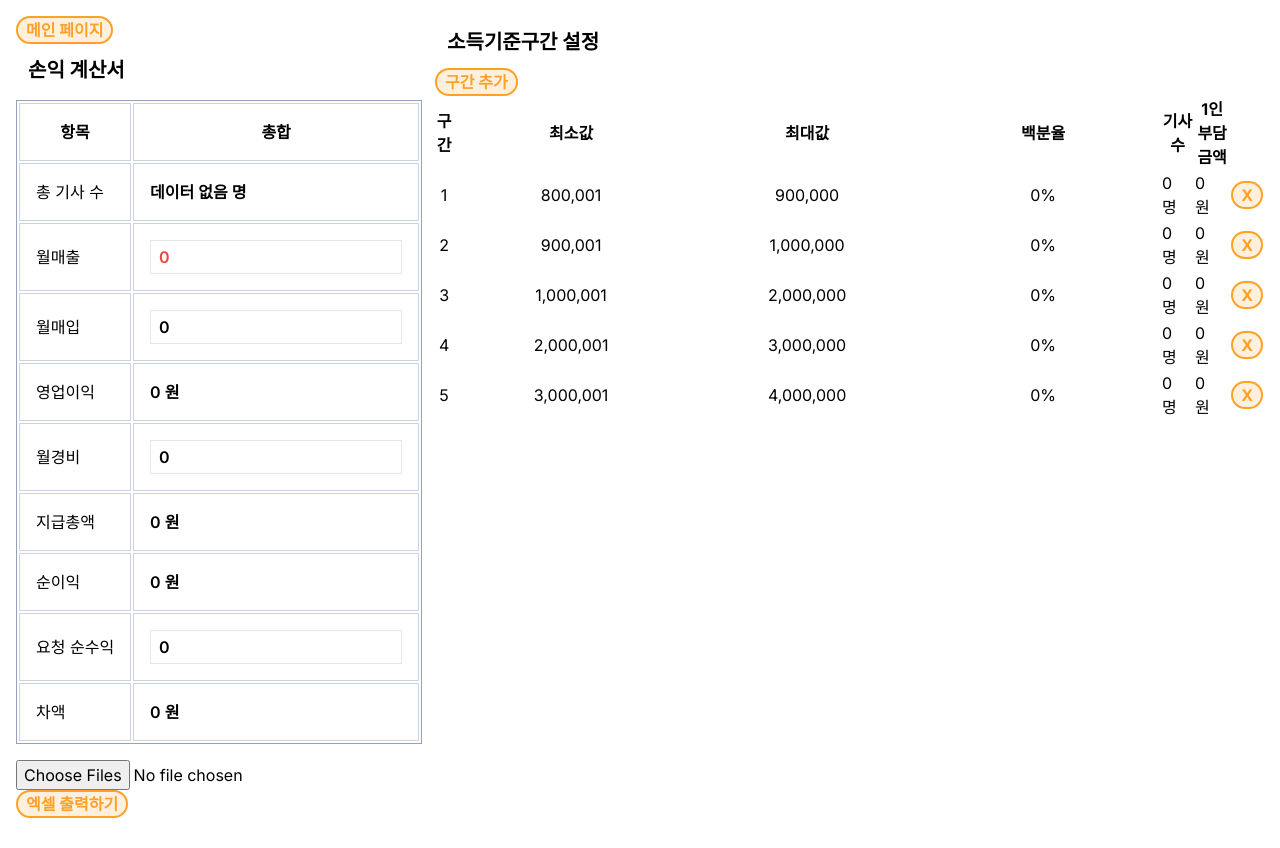
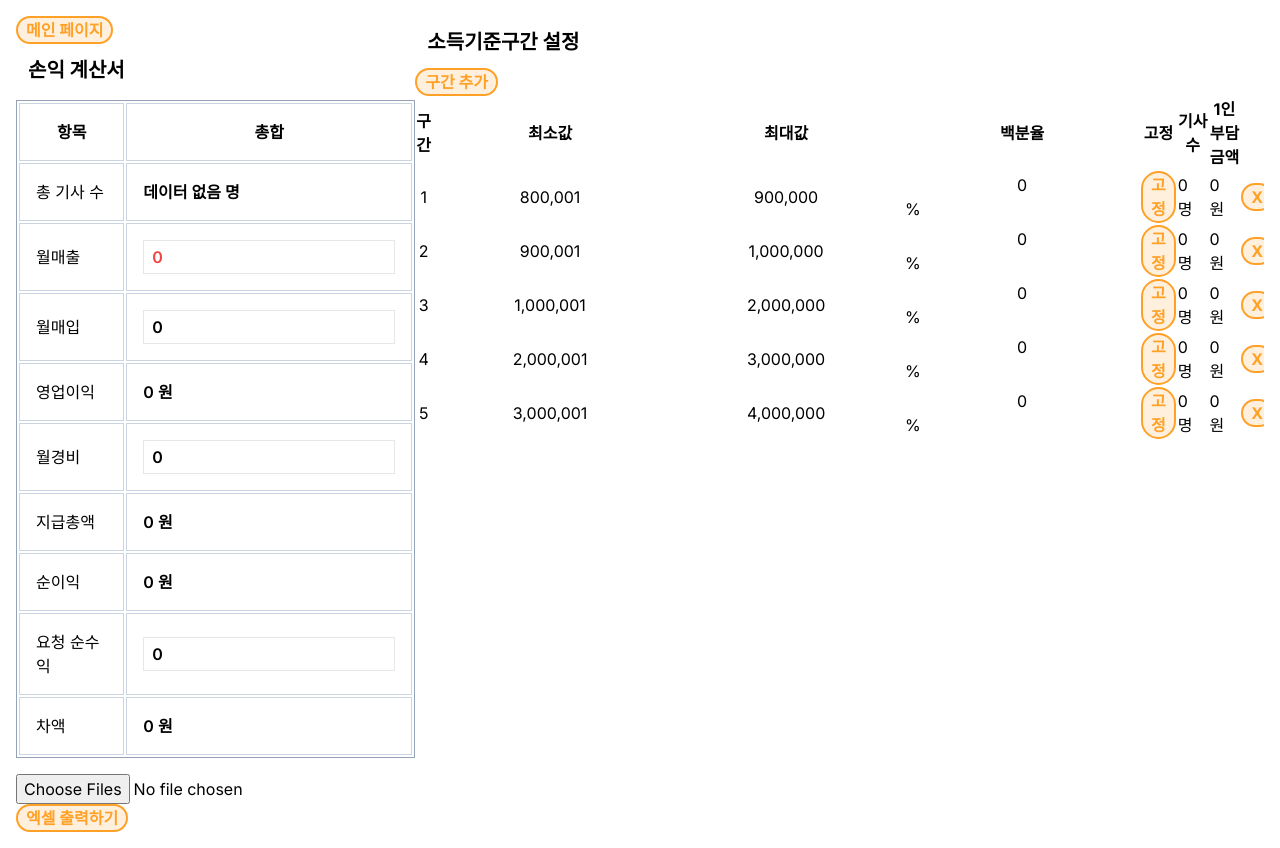
Before and after one commit to choiKYeon/excel-program, a Next.js app: page /withholdingtest in a window 1280 px wide. Built offline with nearby package versions, Linux system fonts and the light colour scheme.

Commit message:
Update page.tsx

```diff
--- a/src/app/withholdingtest/page.tsx
+++ b/src/app/withholdingtest/page.tsx
@@ -12,9 +12,10 @@ interface IncomeRange {
   percentage: number;
   driverCount: number;
   individualAmount: number;
+  isLocked: boolean;
 }
 
-const useIncomeRangeLocalStorage = (difference : number) => {
+const useIncomeRangeLocalStorage = (difference: number) => {
   const defaultRanges: IncomeRange[] = [
     {
       min: 800001,
@@ -22,6 +23,7 @@ const useIncomeRangeLocalStorage = (difference : number) => {
       percentage: 0,
       driverCount: 0,
       individualAmount: 0,
+      isLocked: false,
     },
     {
       min: 900001,
@@ -29,6 +31,7 @@ const useIncomeRangeLocalStorage = (difference : number) => {
       percentage: 0,
       driverCount: 0,
       individualAmount: 0,
+      isLocked: false,
     },
     {
       min: 1000001,
@@ -36,6 +39,7 @@ const useIncomeRangeLocalStorage = (difference : number) => {
       percentage: 0,
       driverCount: 0,
       individualAmount: 0,
+      isLocked: false,
     },
     {
       min: 2000001,
@@ -43,6 +47,7 @@ const useIncomeRangeLocalStorage = (difference : number) => {
       percentage: 0,
       driverCount: 0,
       individualAmount: 0,
+      isLocked: false,
     },
     {
       min: 3000001,
@@ -50,6 +55,7 @@ const useIncomeRangeLocalStorage = (difference : number) => {
       percentage: 0,
       driverCount: 0,
       individualAmount: 0,
+      isLocked: false,
     },
   ];
 
@@ -61,6 +67,14 @@ const useIncomeRangeLocalStorage = (difference : number) => {
       return defaultRanges; // 서버에서는 기본 값으로 설정
     }
   });
+
+  // 백분율 고정/해제 함수
+  const toggleLock = (index: number) => {
+    const updatedRanges = [...incomeRanges];
+    updatedRanges[index].isLocked = !updatedRanges[index].isLocked;
+    setIncomeRanges(updatedRanges);
+    saveIncomeRangesToLocalStorage(updatedRanges); // 필요 시 로컬 스토리지 저장
+  };
 
   useEffect(() => {
     // 애플리케이션 시작 시 로컬스토리지에서 데이터 불러오기
@@ -82,6 +96,7 @@ const useIncomeRangeLocalStorage = (difference : number) => {
       percentage: 0,
       driverCount: 0,
       individualAmount: 0,
+      isLocked: false,
     };
     const updatedRanges = [...incomeRanges, newRange];
     setIncomeRanges(updatedRanges);
@@ -98,6 +113,11 @@ const useIncomeRangeLocalStorage = (difference : number) => {
     const updatedRanges = [...incomeRanges];
     const numValue = value === "" ? 0 : parseInt(value.replace(/,/g, ""), 10);
 
+    // 고정되지 않은 경우에만 값을 수정
+    if (field === "percentage" && updatedRanges[index].isLocked) {
+      return; // 고정된 백분율은 수정할 수 없음
+    }
+
     if (field === "min") {
       updatedRanges[index].min = numValue;
     } else if (field === "max") {
@@ -105,26 +125,32 @@ const useIncomeRangeLocalStorage = (difference : number) => {
     } else if (field === "percentage") {
       updatedRanges[index].percentage = numValue; // 백분율 업데이트 추가
 
-      // 수정된 백분율 제외한 나머지 백분율 조정
-      const remainingPercentage = 100 - numValue;
+      // 고정된 백분율의 총합 계산
+      const lockedPercentageSum = updatedRanges
+        .filter((range) => range.isLocked)
+        .reduce((sum, range) => sum + range.percentage, 0);
 
-      // 나머지 구간의 기사수 총합
+      // 남은 백분율 계산
+      const remainingPercentage = 100 - lockedPercentageSum - numValue;
+
+      // 고정되지 않은 구간들의 기사수 총합 계산
       const totalDriversWithoutModified = updatedRanges
-        .filter((_, i) => i !== index)
+        .filter((_, i) => i !== index && !updatedRanges[i].isLocked) // 수정된 구간과 고정된 구간 제외
         .reduce((total, range) => total + range.driverCount, 0);
 
-      // 나머지 구간에 남은 백분율 분배
+      // 나머지 구간에 남은 백분율 분배 (고정되지 않은 구간만)
       updatedRanges.forEach((range, i) => {
-        if (i !== index) {
+        if (!range.isLocked && i !== index) {
+          // 수정한 구간은 제외하고 고정되지 않은 구간만 조정
           const driverRatio = range.driverCount / totalDriversWithoutModified;
           range.percentage = parseFloat(
             (driverRatio * remainingPercentage).toFixed(2)
-          ); // 소수점 2자리까지
+          );
         }
       });
     }
 
-    // 각 구간의 1인 부담 금액 재계산
+    // 각 구간의 1인 부담 금액 재계산 (고정된 값도 포함)
     updatedRanges.forEach((range) => {
       range.individualAmount =
         range.driverCount > 0
@@ -143,6 +169,7 @@ const useIncomeRangeLocalStorage = (difference : number) => {
     addIncomeRange,
     deleteIncomeRange,
     handleInputChange,
+    toggleLock,
     setIncomeRanges,
   };
 };
@@ -170,6 +197,7 @@ export default function MainPage() {
     deleteIncomeRange,
     handleInputChange,
     setIncomeRanges,
+    toggleLock,
   } = useIncomeRangeLocalStorage(difference); // 소득기준 구간 관리 상태
 
   useEffect(() => {
@@ -388,7 +416,7 @@ export default function MainPage() {
     }));
 
     // 시트 데이터 추가
-    sheetData.forEach((row: any, rowIndex) => {
+    sheetData.forEach((row: any, _rowIndex) => {
       const amount = parseFloat(row["지급총액"]);
       const remark = row["비고"];
       let percentage: string | number = row["백분율"]; // 이미 계산된 백분율 사용
@@ -656,6 +684,7 @@ export default function MainPage() {
               <th>최소값</th>
               <th>최대값</th>
               <th>백분율</th>
+              <th>고정</th>
               <th>기사수</th>
               <th>1인부담금액</th>
             </tr>
@@ -688,7 +717,7 @@ export default function MainPage() {
                   <input
                     className="text-center"
                     type="text"
-                    value={formatNumberWithCommas(range.percentage) + "%"}
+                    value={formatNumberWithCommas(range.percentage)}
                     onChange={(e) => {
                       const value = e.target.value.replace(/[^0-9]/g, ""); // 숫자가 아닌 문자는 제거
                       if (value.length <= 3) {
@@ -700,7 +729,17 @@ export default function MainPage() {
                         ); // 경고 메시지
                       }
                     }}
+                    disabled={range.isLocked}
                   />
+                  <span>%</span>
+                </td>
+                <td>
+                  <button
+                    className="bg-[#fff0dd] hover:bg-[#ffd29a] text-[#ffa027] border-2 border-[#ffa027] font-bold px-2 max-w-xs rounded-full focus:outline-none focus:shadow-outline"
+                    onClick={() => toggleLock(index)}
+                  >
+                    {range.isLocked ? "해제" : "고정"}
+                  </button>
                 </td>
                 <td className="pr-4">
                   {formatNumberWithCommas(range.driverCount)} 명
```
